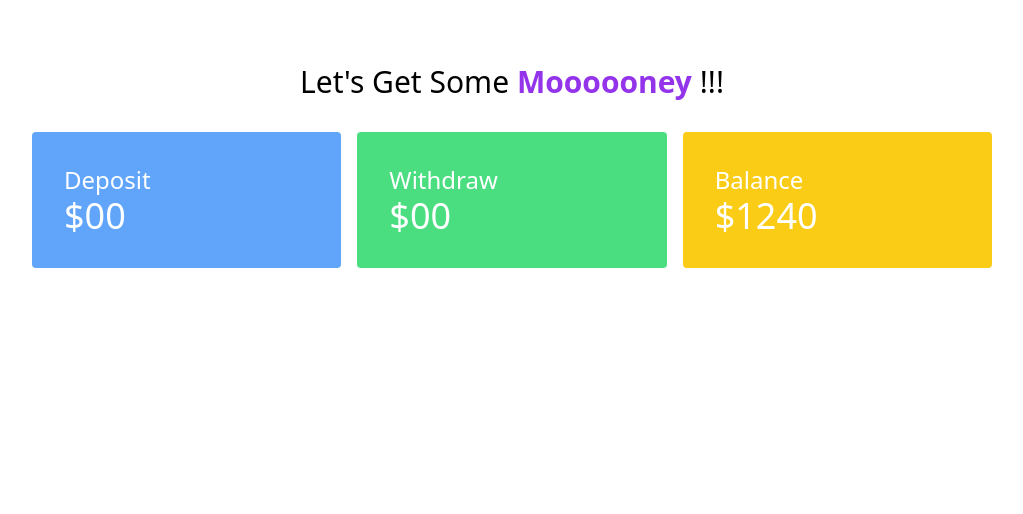
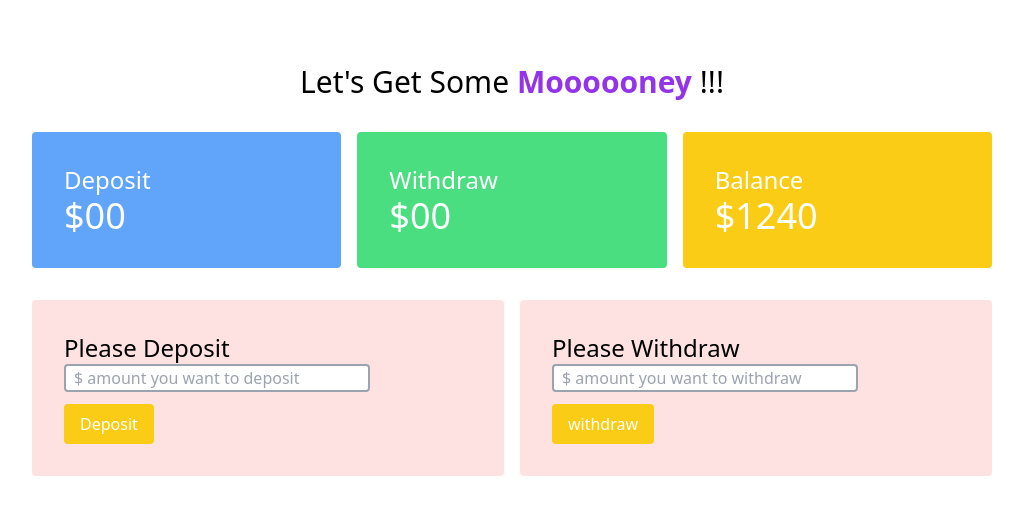
Before and after one commit to sakif004/amr-baap-er-bank, a plain HTML site: page banking.html in a window 1280 px wide. Shown: the whole page, without its empty margins (128-1151 px from the left). Drawn offline with nearby package versions, Linux system fonts and the light colour scheme.

Commit message:
Create Deposit and withdraw amount Input Fields

```diff
--- a/banking.html
+++ b/banking.html
@@ -11,13 +11,15 @@
 
 <body>
     <header>
-        <h2 class="text-3xl text-center mt-16 ">Let's Get Some <span class="font-semibold text-purple-600 ">Moooooney</span>
+        <h2 class="text-3xl text-center mt-16 ">Let's Get Some <span
+                class="font-semibold text-purple-600 ">Moooooney</span>
             !!!</h2>
     </header>
 
-    <main>
+    <main class="w-3/4 mx-auto">
+        <!-- balance and transaction -->
         <section class="mt-8">
-            <div class="grid grid-cols-3 gap-4 w-3/4 mx-auto text-white">
+            <div class="grid grid-cols-3 gap-4  text-white">
                 <div class="bg-blue-400 p-8 rounded">
                     <h3 class="text-2xl">Deposit</h3>
                     <h4 class="text-4xl">$00</h4>
@@ -32,6 +34,30 @@
                 </div>
             </div>
         </section>
+
+        <!-- deposit and withdraw  -->
+        <section class="mt-8">
+            <div class="grid grid-cols-2 gap-4">
+                <div class="bg-red-100 p-8 rounded">
+                    <h3 class="text-2xl">Please Deposit</h3>
+                    <div>
+                        <input id="deposit-input" class="border-2 border-gray-400 rounded block mb-3 px-2 w-3/4"
+                            type="password" placeholder="$ amount you want to deposit">
+                        <button id="deposit-button"
+                            class="bg-yellow-400 px-4 py-2 rounded text-white font-medium">Deposit</button>
+                    </div>
+                </div>
+                <div class="bg-red-100 p-8 rounded">
+                    <h3 class="text-2xl">Please Withdraw</h3>
+                    <div>
+                        <input id="withdraw-input" class="border-2 border-gray-400 rounded block mb-3 px-2 w-3/4"
+                            type="password" placeholder="$ amount you want to withdraw">
+                        <button id="withdraw-button"
+                            class="bg-yellow-400 px-4 py-2 rounded text-white font-medium">withdraw</button>
+                    </div>
+                </div>
+            </div>
+        </section>
     </main>
 
 </body>
```
